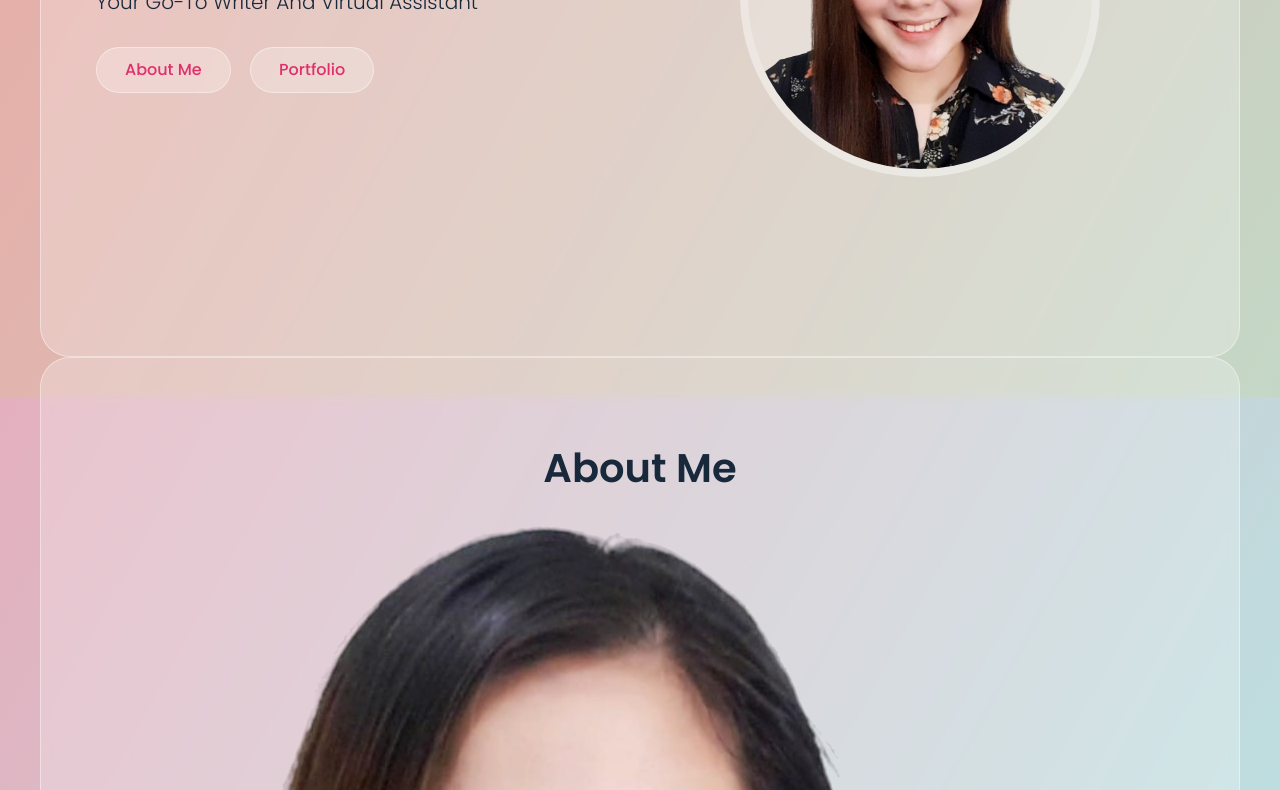
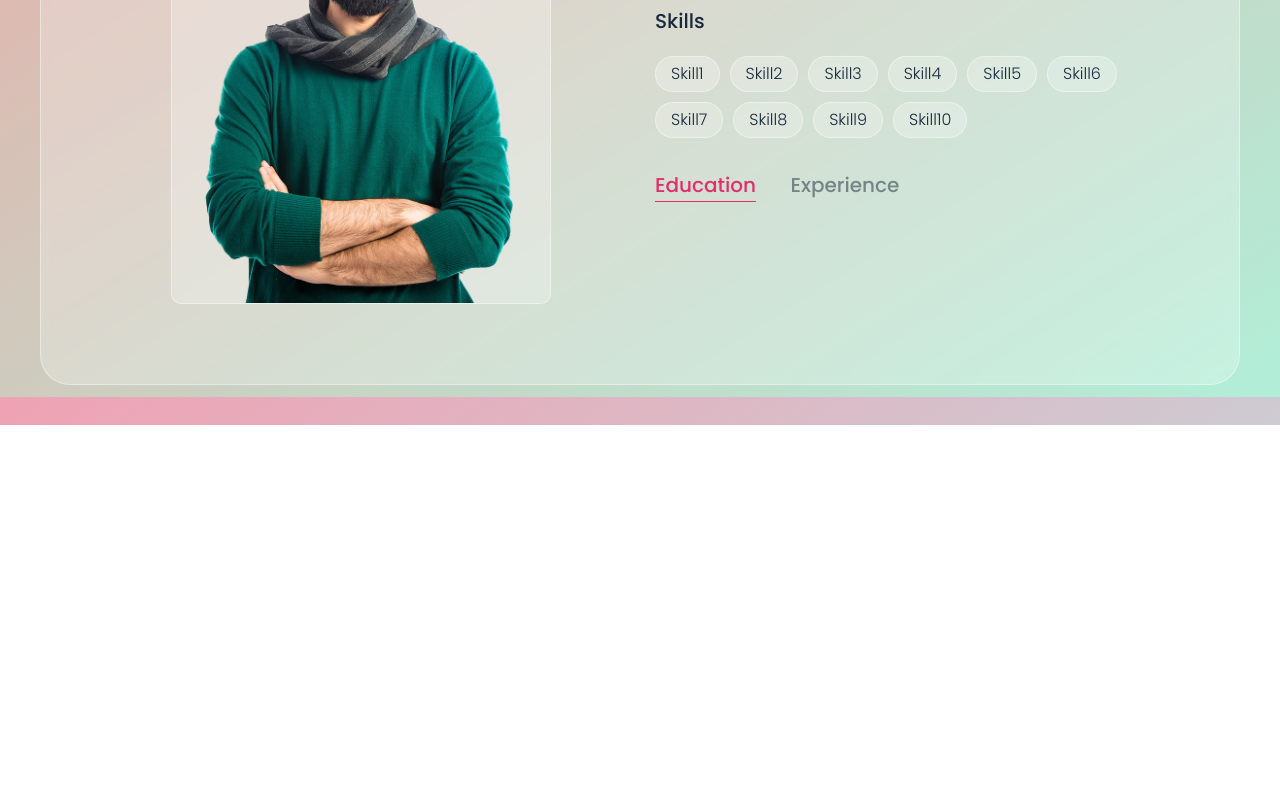
Before and after one commit to DTD23/Gindy-Damalerio, a plain HTML site: page index.html in a window 1280 px wide. Shown: the part 403-1193 px from the top of the page. After the commit the page ends 828 px from the top, so only its background shows below. Drawn offline with Linux system fonts and the light colour scheme.

Commit message:
add about details

```diff
--- a/index.html
+++ b/index.html
@@ -41,7 +41,7 @@
                 <div class="row">
                     <div class="about-img">
                         <div class="img-box">
-                            <img src="./asseets/main 2.png" alt="about img">
+                            <img src="./asseets/about-img.png" alt="about img">
                         </div>
                     </div>
                     <div class="about-text">
@@ -56,6 +56,12 @@
                             <div class="skill-item">skill6</div>
                             <div class="skill-item">skill7</div>
                             <div class="skill-item">skill8</div>
+                            <div class="skill-item">skill9</div>
+                            <div class="skill-item">skill10</div>
+                        </div>
+                        <div class="about-tabs">
+                            <button type="button" class="tab-item active" data-target="#education">education</button>
+                            <button type="button" class="tab-item" data-target="#experience">experience</button>
                         </div>
                     </div>
                 </div>
--- a/style.css
+++ b/style.css
@@ -31,6 +31,7 @@ body{
     font-weight: 300;
     min-height: 100vh;
     background-image: linear-gradient(to bottom right, var(--pink-light), var(--cyan-light));
+    background-attachment: fixed;
     font-size: 16px;
     color: var(--blue-dark);
     line-height: 1.5;
@@ -85,7 +86,7 @@ section{
     align-items: center;
 }
 .hidden{
-    /* display: none !important; */
+    display: none !important;
 }
 /*-----------Section Title--------------*/
 .sec-padding{
@@ -95,6 +96,7 @@ section{
     padding: 0 15px;
     width: 100%;
     text-align: center;
+    margin-bottom: 40px;
 }
 .section-title h2{
     font-size: 40px;
@@ -113,6 +115,10 @@ section{
 }
 
 /*-----------Buttons--------------*/
+button{
+    font-family: inherit;
+    user-select: none;
+}
 .btn{
     line-height: 1.5;
     background-color: var(--white-alpha-25);
@@ -186,3 +192,82 @@ section{
     width: 100%;
     border-radius: 50%;
 }
+/*---------aboout Section----------*/
+.about-img{
+    width: 50%;
+    padding: 0 15px;
+}
+.about-text{
+    width: 50%;
+    padding: 0 15px;
+}
+.about-img .img-box{
+    background-color: var(--white-alpha-25);
+    max-width: 380px;
+    border: 1px solid var(--white-alpha-40);
+    margin: auto;
+    border-radius: 10px;
+}
+.about-img .img-box img{
+    width: 100%;
+}
+.about-text h3{
+    text-transform: capitalize;
+    font-size: 20px;
+    margin: 20px 0;
+}
+.about-text .skills{
+    display: flex;
+    flex-wrap: wrap;
+}
+.about-text .skill-item{
+    background-color: var(--white-alpha-25);
+    border: 1px solid var(--white-alpha-40);
+    padding: 5px 15px;
+    text-transform: capitalize;
+    margin: 0 10px 10px 0;
+    border-radius: 20px;
+}
+.about-tabs{
+    margin-top: 20px;
+}
+.about-tabs .tab-item{
+    padding: 2px 0;
+    background-color: transparent;
+    border: none;
+    text-transform: capitalize;
+    display: inline-block;
+    color: var(--blue-dark);
+    font-size: 20px;
+    cursor: pointer;
+    font-weight: 500;
+    margin: 0 30px 0 0;
+    position: relative;
+    opacity: 0.5;
+    transition: all 0.3s ease;
+}
+.about-tabs .tab-item:last-child{
+    margin: 0;
+}
+.about-tabs .tab-item::before{
+    content: '';
+    position: absolute;
+    left: 0;
+    bottom: 0;
+    width: 0%;
+    height: 1px;
+    background-color: var(--blue-dark);
+    transition: width 0.3s ease;
+}
+.about-tabs .tab-item:hover:before{
+    width: 100%;
+}
+.about-tabs .tab-item.active::before{
+    width: 100%;
+    background-color: var(--main-color);
+}
+.about-tabs .tab-item.active{
+    color: var(--main-color);
+    opacity: 1;
+    cursor: auto;
+}
```
